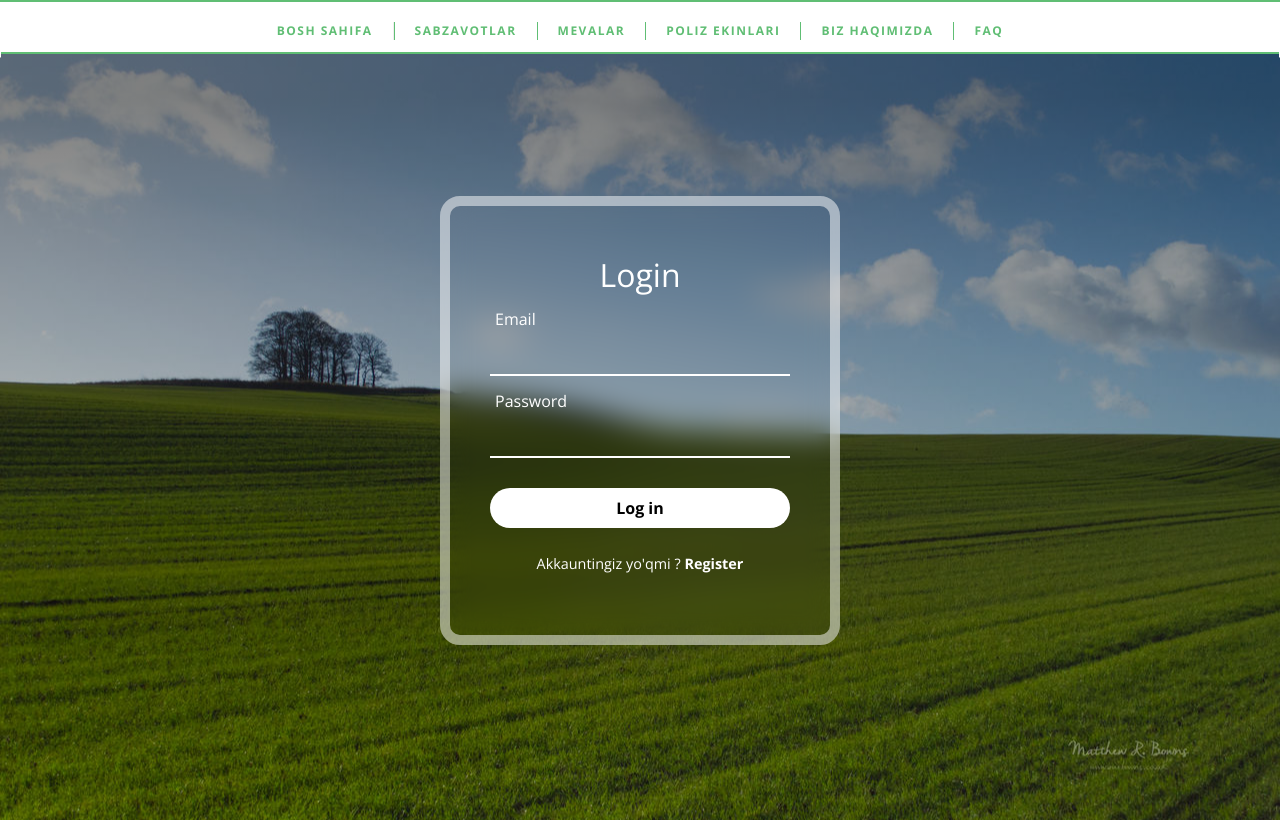
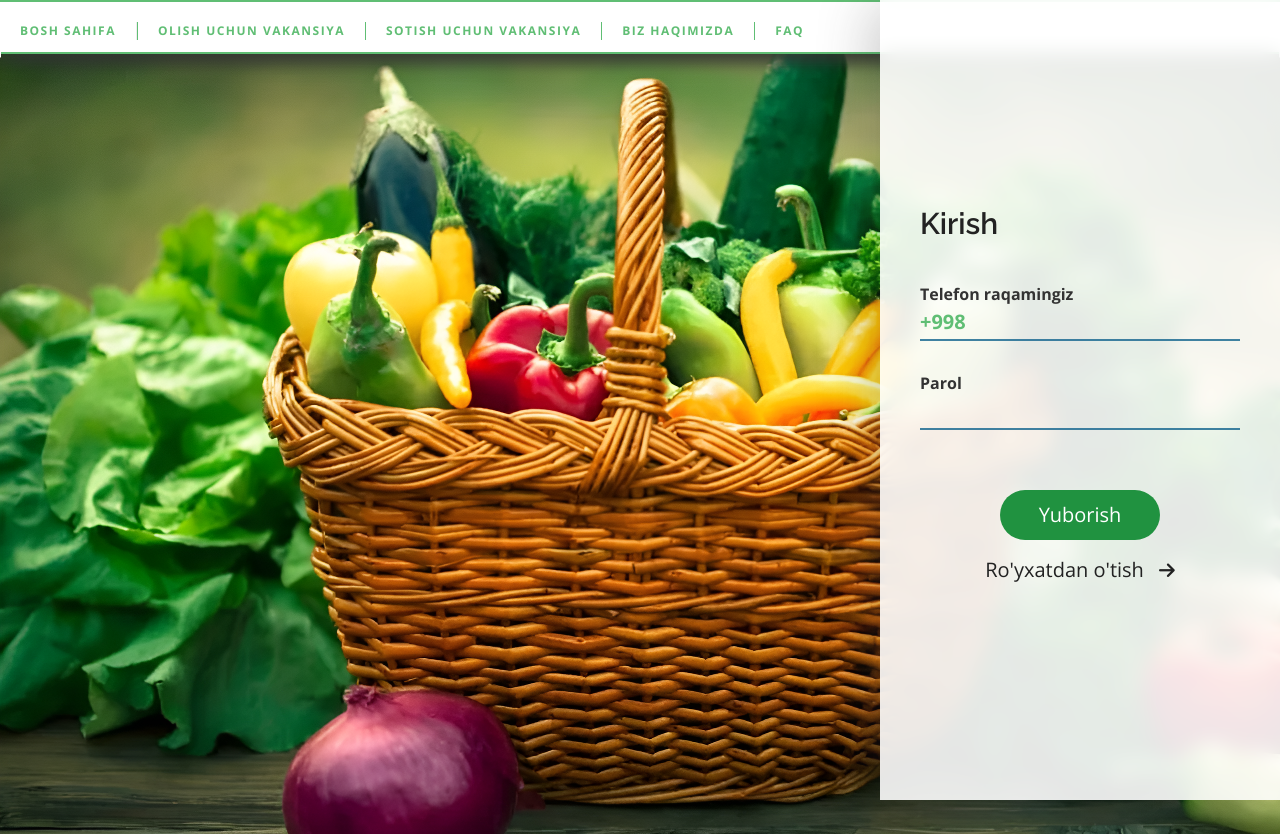
Before and after one commit to EhsonjonKomiljonov/green-sale, a React (Vite) app: page /login in a window 1280 px wide. Built offline with nearby package versions, Linux system fonts and the light colour scheme.

Commit message:
add logout modal

```diff
--- a/src/API/api.js
+++ b/src/API/api.js
@@ -4,6 +4,7 @@
 
 export const API = {
   registerUser: (user) => axios.post(host + '/api/auth/register', user),
+  loginUser: (user) => axios.post(host + '/api/auth/login', user),
   verifyContact: (obj) => axios.post(host + '/api/auth/register/verify', obj),
   sendContact: (phone) =>
     axios.post(
--- a/src/components/Header/Header.jsx
+++ b/src/components/Header/Header.jsx
@@ -11,7 +11,6 @@
   const [scroll, setScroll] = useState(false);
   let lastScrollY = 0;
   const [menu, setMenu] = useState(false);
-  const [loading, setLoading] = useState(false);
 
   const openMenu = () => {
     setMenu(true);
@@ -57,24 +56,17 @@
               </select>
               <span className="localization__arrow"></span>
             </div>
-            <button
+            <a
+              href="#log-out-modal"
               className={`btn text-white ${token ? '' : 'd-none'}`}
-              onClick={() => {
-                setLoading(true);
-                setTimeout(() => {
-                  dispatch(removeToken());
-                  localStorage.removeItem('token');
-                  setLoading(false);
-                }, 3000);
-              }}
             >
-              Log Out
-            </button>
+              Chiqish
+            </a>
             <div className={`site-header__sign ${token ? 'd-none' : ''}`}>
               <Link className="me-3" to="/login">
-                Login
+                Kirish
               </Link>
-              <Link to="/register">Register</Link>
+              <Link to="/register">Ro'yxatdan o'tish</Link>
             </div>
           </div>
           <div className="site-header__center d-flex align-items-center justify-content-between">
@@ -169,6 +161,22 @@
           </ul>
         </div>
       </div>
+      <div id="log-out-modal">
+        <div>
+          <a href="#">&times;</a>
+          <button
+            onClick={() => {
+              setTimeout(() => {
+                dispatch(removeToken());
+                localStorage.removeItem('token');
+                location.reload();
+              }, 3000);
+            }}
+          >
+            Chiqishni tasdiqlash!
+          </button>
+        </div>
+      </div>
     </header>
   );
 };
--- a/src/components/Header/header.scss
+++ b/src/components/Header/header.scss
@@ -29,6 +29,60 @@
     color: #aaa;
     font-size: 13px;
   }
+}
+
+#log-out-modal {
+  position: fixed;
+  top: 0;
+  right: 0;
+  left: 0;
+  bottom: 0;
+  z-index: 10;
+  display: none;
+  background-color: #00000074;
+
+  div {
+    position: relative;
+    width: 500px;
+    height: 400px;
+    display: flex;
+    align-items: center;
+    justify-content: center;
+  }
+
+  a {
+    position: absolute;
+    top: 20px;
+    right: 20px;
+    padding: 2px 14px;
+    border-radius: 5px;
+    font-weight: 700;
+    color: #fff;
+    border: 2px solid #fff;
+    font-size: 30px;
+  }
+
+  button {
+    width: 300px;
+    height: 80px;
+    text-transform: uppercase;
+    border-radius: 10px;
+    font-size: 22px;
+    color: #fff;
+    background-color: #174b60;
+    border: 2px solid transparent;
+    transition: all 0.3s ease;
+
+    &:hover {
+      background-color: transparent;
+      border: 2px solid #fff;
+    }
+  }
+}
+
+#log-out-modal:target {
+  display: grid;
+  place-items: center;
 }
 
 .menu-btn {
@@ -86,7 +140,7 @@
 .site-header__bottom {
   .nav {
     position: absolute;
-    bottom: -32px;
+    bottom: -23px;
     width: 100%;
     padding: 20px 20px;
     border-radius: 6px;
@@ -220,8 +274,21 @@
 @media screen and (max-width: 1290px) {
   .site-header__bottom {
     .nav {
-      max-width: 770px;
-      left: calc(50% - 380px);
+      max-width: 825px;
+      left: calc(50% - 410px);
+    }
+  }
+}
+
+@media screen and (max-width: 925px) {
+  .site-header__bottom {
+    .nav {
+      max-width: 781px;
+      left: calc(50% - 390px);
+    }
+
+    li {
+      font-size: 11px !important;
     }
   }
 }
--- a/src/pages/Login/Login.jsx
+++ b/src/pages/Login/Login.jsx
@@ -1,12 +1,24 @@
 import { ErrorMessage, Field, Form, Formik } from 'formik';
-import { useState } from 'react';
-import { Link } from 'react-router-dom';
+import { useContext, useState } from 'react';
+import { Link, useNavigate } from 'react-router-dom';
 import * as Yup from 'yup';
+import { motion } from 'framer-motion';
 import '../../components/Header/header.scss';
 import './login.scss';
+import { AuthContext } from '../../context/AuthContext';
+import { useMutation } from 'react-query';
+import { API } from '../../API/api';
+import { GreenButton } from '../../components/GreenButton/GreenButton';
+import { toast } from 'react-toastify';
+import { useDispatch } from 'react-redux';
+import { setToken } from '../../redux/token/tokenAction';
 
 export const Login = () => {
   const [menu, setMenu] = useState(false);
+  const navigate = useNavigate();
+  const { setAuth } = useContext(AuthContext);
+  const dispatch = useDispatch();
+  document.body.style.overflow = 'hidden';
 
   const openMenu = () => {
     setMenu(true);
@@ -19,42 +31,81 @@
   };
 
   const initialValues = {
-    email: '',
+    phoneNumber: '',
     password: '',
   };
 
+  const validationSchema = Yup.object({
+    phoneNumber: Yup.string()
+      .required('Iltimos Telefon raqamingizni kiriting!')
+      .min(8, 'Telefon raqam uzunligi 8 tadan ortiq bolishi lozim!')
+      .max(9, "Telefon raqam uzunligi eng ko'pi 9 ta bolishi mumkin!"),
+    password: Yup.string()
+      .required('Iltimos parolingizni kiriting!')
+      .matches(/[0-9]/, "Parolda bir dona bo'lsa ham raqam bo'lishi lozim!")
+      .matches(
+        /[a-z]/,
+        "Parolda bir dona bo'lsa ham kichik harf bo'lishi lozim!"
+      )
+      .matches(
+        /[A-Z]/,
+        "Parolda bir dona bo'lsa ham katta harf ishlatilishi lozim!"
+      )
+      .matches(
+        /[\`!@#$%^&*()_+={}\[\]:;\"'<>,.?\\\/]+/,
+        'Parolda simbol ishlatilishi lozim. misol (#$%)'
+      ),
+  });
+
+  const { mutate } = useMutation('signin-user', API.loginUser, {
+    onSuccess: (data) => {
+      if (data.data.token) {
+        localStorage.setItem('token', data.data.token);
+        dispatch(setToken(data.data.token));
+        toast.success('Kirish muvaffaqiyatli bitdi!');
+        setTimeout(() => {
+          navigate('/');
+        }, 3000);
+      }
+    },
+    onError: (err) => {
+      toast.error(
+        err.response.data.ErrorMessage == 'User already exists'
+          ? "Bunday user avval ro'yhatdan o'tgan!"
+          : err.response.data.ErrorMessage
+      );
+    },
+  });
+
   const onSubmit = (values, { resetForm }) => {
-    resetForm();
+    setAuth('+998' + values.phoneNumber);
+    mutate({
+      phoneNumber: '+998' + values.phoneNumber,
+      password: values.password,
+    });
   };
-
-  const validationSchema = Yup.object({
-    email: Yup.string()
-      .required('Iltimos emailni kiriting!')
-      .min(9, 'Email uzunligi 9 tadan ortiq bolishi lozim!')
-      .max(120, "Email uzunligi eng ko'pi 120 ta bolishi mumkin!"),
-    password: Yup.string().required('Iltimos parolingizni kiriting!'),
-  });
 
   return (
     <>
       <div className="site-header__bottom">
         <nav
-          className="nav"
+          className="nav register-nav"
           style={{
             position: 'fixed',
             top: '0',
             left: '0',
-            zIndex: '9',
-            maxWidth: '1550px',
+            zIndex: '5',
+            maxWidth: '100%',
             height: '54px',
             borderRadius: '0',
             transition: 'all .5s ease',
+            boxShadow: '10px 5px 20px #333, -10px 10px 10px #3333335e',
           }}
         >
           <ul
             className={`nav__list d-flex align-items-center ${
               scroll
-                ? 'w-100 justify-content-center'
+                ? 'w-100 justify-content-start ms-xxl-4 '
                 : 'justify-content-between'
             }`}
           >
@@ -62,13 +113,10 @@
               <Link to="/">Bosh sahifa</Link>
             </li>
             <li>
-              <Link to="/vegetables">Sabzavotlar</Link>
+              <Link to="/buy-vacancy">Olish uchun vakansiya</Link>
             </li>
             <li>
-              <Link to="/fruits">Mevalar</Link>
-            </li>
-            <li>
-              <Link to="/organic">Poliz ekinlari</Link>
+              <Link to="/sell-vacancy">Sotish uchun vakansiya</Link>
             </li>
             <li>
               <Link to="/about">Biz Haqimizda</Link>
@@ -79,53 +127,73 @@
           </ul>
         </nav>
       </div>
-
-      <div className="login-menu">
+      <div className="signup-menu">
         <button className="menu-btn" onClick={() => openMenu()}>
           <i className="fa-solid fa-bars"></i>
         </button>
       </div>
 
       <section className="login">
-        <div className="container">
         <div className="login__inner">
-            <div class="form-box">
-              <div class="form-value">
+          <motion.div
+            initial={{ opacity: 0 }}
+            whileInView={{
+              opacity: [0, 0.5, 1],
+              transition: { duration: 0.7 },
+            }}
+            className="login__img-box"
+          ></motion.div>
+          <motion.div
+            className="login__form-box"
+            initial={{ x: 300, opacity: 0 }}
+            whileInView={{ x: 0, opacity: 1, transition: { duration: 1 } }}
+          >
+            <button className="menu-btn menu-form" onClick={() => openMenu()}>
+              <i className="fa-solid fa-bars"></i>
+            </button>
+            <h2>Kirish</h2>
             <Formik
               initialValues={initialValues}
               validationSchema={validationSchema}
               onSubmit={onSubmit}
             >
               <Form>
-                    <h2>Login</h2>
-                    <div className="inputbox">
-                      <Field name="email" type="email" required />
-                      <label htmlFor>Email</label>
-                      <span className="text-danger">
-                        <ErrorMessage name="email" />
+                <div className="d-flex flex-column input-box">
+                  <label className="label" htmlFor="phoneNumber">
+                    Telefon raqamingiz
+                  </label>
+                  <div className="d-flex align-items-center phone">
+                    <span>+998</span>
+                    <Field name="phoneNumber" type="number" />
+                    <span className="err-message" data-has-content>
+                      <ErrorMessage name="phoneNumber" />
                     </span>
                   </div>
-                    <div className="inputbox">
-                      <Field name="password" type="password" required />
-                      <label htmlFor>Password</label>
-                      <span className="text-danger">
+                </div>
+
+                <div className="d-flex flex-column input-box">
+                  <label className="label" htmlFor="password">
+                    Parol
+                  </label>
+                  <Field name="password" type="password" />
+                  <span className="err-message" data-has-content>
                     <ErrorMessage name="password" />
                   </span>
                 </div>
-                    <button>Log in</button>
-                    <div className="register">
-                      <p>
-                        Akkauntingiz yo'qmi ?
-                        <Link to="/register"> Register </Link>
-                      </p>
+
+                <div className="btn-box">
+                  <GreenButton text="Yuborish" type="submit" />
+                  <Link to="/login">
+                    Ro'yxatdan o'tish{' '}
+                    <i className="fa-solid fa-arrow-right"></i>
+                  </Link>
                 </div>
               </Form>
             </Formik>
-              </div>
-            </div>
-          </div>
+          </motion.div>
         </div>
       </section>
+
       <div
         className={`menu ${menu ? 'open' : ''}`}
         onClick={(evt) => closeMenu(evt)}
@@ -146,13 +214,10 @@
               <Link to="/">Bosh sahifa</Link>
             </li>
             <li>
-              <Link to="/vegetables">Sabzavotlar</Link>
+              <Link to="/buy-vacancy">Olish uchun vakansiya</Link>
             </li>
             <li>
-              <Link to="/fruits">Mevalar</Link>
-            </li>
-            <li>
-              <Link to="/organic">Poliz ekinlari</Link>
+              <Link to="/sell-vacancy">Sotish uchun vakansiya</Link>
             </li>
             <li>
               <Link to="/about">Biz Haqimizda</Link>
--- a/src/pages/Login/login.scss
+++ b/src/pages/Login/login.scss
@@ -1,163 +1,255 @@
-.login-menu {
-  width: 100%;
-  background-color: #60be74;
-  padding: 10px;
-}
-
 .login {
-  display: flex;
-  justify-content: center;
-  align-items: center;
-  min-height: 100vh;
-  background-position: center;
-  width: 100%;
-  padding: 20px 0;
-  background-image: linear-gradient(
-      360deg,
-      rgba(0, 0, 0, 0) 0%,
-      rgba(0, 0, 0, 0.37) 69.5%,
-      rgba(0, 0, 0, 0.5) 90.34%
-    ),
-    url('../../assets/images/login-bg.jpg');
-  background-repeat: no-repeat;
-  background-size: cover;
+  padding-top: 34px;
 
   &__inner {
     display: flex;
-    justify-content: center;
+    align-items: center;
+    justify-content: space-between;
   }
 
-  .form-box {
-    position: relative;
+  &__img-box {
     width: 100%;
-    max-width: 400px;
-    padding: 50px 20px;
-    background: transparent;
-    border: 10px solid rgba(255, 255, 255, 0.5);
-    border-radius: 20px;
-    backdrop-filter: blur(15px);
-    display: flex;
-    justify-content: center;
-    align-items: center;
+    height: 100vh;
+    background-image: url('../../assets/images/bg-register.png');
+    background-repeat: no-repeat;
+    background-position: left center;
+    background-size: 100% cover;
   }
 
-  h2 {
-    font-size: 2em;
-    color: #fff;
-    text-align: center;
-  }
+  &__form-box {
+    position: fixed;
+    top: 0;
+    right: 0;
+    z-index: 6;
+    overflow-y: auto;
+    display: flex;
+    flex-direction: column;
+    justify-content: center;
+    width: 100%;
+    max-width: 550px;
+    padding: 30px 40px 40px;
+    height: 100vh;
+    background-color: #ffffffe5;
+    backdrop-filter: blur(10px);
+    box-shadow: -10px 5px 50px #3333333f;
 
-  .inputbox {
-    position: relative;
-    width: 100%;
-    min-width: 300px;
-    max-width: 310px;
-    margin: 30px 0;
-    border-bottom: 2px solid #fff;
+    .menu-form {
+      display: none;
+    }
+
+    h2 {
+      margin-bottom: 40px;
+      font-family: 'Raleway';
+      font-size: 30px;
+      font-weight: 600;
+      color: #222;
+    }
+
+    .input-box {
+      position: relative;
+    }
+
+    label {
+      color: #333;
+      font-weight: bold;
+    }
+
+    input {
+      margin-bottom: 30px;
+      padding: 3px;
+      font-weight: 400;
+      font-size: 18px;
+      background-color: transparent;
+      border: none;
+      border-bottom: 2px solid #1c6b92d6;
+      outline: none;
+      color: #222222;
+    }
+
+    select {
+      margin-top: 5px;
+      margin-bottom: 30px;
+      padding: 10px 20px;
+      border: none;
+      border-radius: 4px;
+      outline: none;
+      background-image: url('../../assets/images/arrow-down.svg');
+      background-size: 12px;
+      background-position: right 20px center;
+      background-repeat: no-repeat;
+      background-color: #60be74cf;
+      appearance: none;
+      color: #fff;
+    }
 
     span {
-      font-size: 13px;
-      font-weight: bold;
+      position: absolute;
+      top: 30px;
+      right: 0;
+      color: #e74646;
+      font-weight: 600;
+      font-size: 12px;
     }
-  }
 
-  .inputbox label {
-    position: absolute;
-    top: -5px;
-    left: 5px;
-    transform: translateY(-50%);
-    color: #fff;
-    font-size: 1em;
-    pointer-events: none;
-    transition: 0.5s;
-  }
+    div.phone {
+      border-bottom: 2px solid #1c6b92d6;
+      margin-bottom: 30px;
 
-  .inputbox input {
-    width: 100%;
-    height: 50px;
-    background: transparent;
-    border: none;
-    outline: none;
-    font-size: 1em;
-    padding: 0 35px 0 5px;
-    color: #fff;
-  }
+      input {
+        width: 100%;
+        border: none;
+        margin: 0;
+      }
 
-  .inputbox ion-icon {
-    position: absolute;
-    right: 8px;
-    color: #fff;
-    font-size: 1.2em;
-    top: 20px;
-  }
+      input[type='number']::-webkit-inner-spin-button,
+      input[type='number']::-webkit-outer-spin-button {
+        -webkit-appearance: none;
+        margin: 0;
+      }
 
-  .forget {
-    display: flex;
-    justify-content: space-between;
-    margin: 10px 0 15px;
-    font-size: 0.9em;
-    color: #fff;
-  }
+      span:not(.err-message) {
+        position: static;
+        color: #60be74;
+        margin-right: 10px;
+        font-size: 20px;
+      }
+    }
 
-  .forget label:nth-child(2) {
-    order: 1;
-  }
+    .btn-box {
+      display: flex;
+      align-items: center;
+      margin-top: 30px;
 
-  .forget label {
-    display: flex;
-    align-items: center;
-  }
+      button {
+        width: 50%;
+        margin-right: 30px;
+      }
 
-  .forget label input[type='checkbox'] {
-    margin-right: 6px;
-  }
+      a {
+        color: #222;
+        font-size: 20px;
+        font-weight: 500;
 
-  .forget label a {
-    color: #fff;
-    text-decoration: none;
-  }
+        i {
+          margin-left: 10px;
+          font-size: 18px;
+        }
 
-  .forget label a:hover {
-    text-decoration: underline;
-  }
-
-  button {
-    width: 100%;
-    height: 40px;
-    border-radius: 40px;
-    background: #fff;
-    border: none;
-    outline: none;
-    cursor: pointer;
-    font-size: 1em;
-    font-weight: 600;
-  }
-
-  .register {
-    font-size: 0.9em;
-    color: #fff;
-    text-align: center;
-    margin: 25px 0 10px;
-  }
-
-  .register p a {
-    text-decoration: none;
-    color: #fff;
-    font-weight: 600;
-  }
-
-  .register p a:hover {
-    text-decoration: underline;
+        &:hover {
+          text-decoration: underline;
+        }
+      }
+    }
   }
 }
 
-@media screen and (max-width: 360px) {
-  .form-box {
-    padding: 35px 15px !important;
+@media screen and (max-width: 1370px) {
+  .login {
+    &__form-box {
+      max-width: 400px;
+
+      .btn-box {
+        display: flex;
+        flex-direction: column;
+        align-items: center;
+
+        button {
+          margin-right: 0;
+          margin-bottom: 15px;
+        }
+      }
+    }
+  }
+}
+
+@media screen and (max-width: 1225px) {
+  .register-nav {
+    li:first-child {
+      padding: 0 10px 0 0 !important;
+    }
+    li + li {
+      padding: 0 10px !important;
+    }
+    a {
+      font-weight: 600;
+    }
+  }
+}
+
+@media screen and (max-width: 1145px) {
+  .register-nav {
+    display: none;
   }
 
-  .inputbox {
-    max-width: 300px !important;
-    min-width: 200px !important;
+  .login {
+    padding-top: 0;
+  }
+
+  .signup-menu {
+    width: 100%;
+    background-color: #60be74;
+    padding: 10px;
+
+    button {
+      display: grid !important;
+      place-items: center;
+    }
   }
 }
+
+@media screen and (max-width: 930px) {
+  .login {
+    padding-top: 0 !important;
+
+    &__img-box {
+      background-image: url('../../assets/images/bg-mobile-register.png');
+      background-size: cover;
+      background-position: right;
+    }
+
+    &__form-box {
+      background-color: #fff;
+    }
+  }
+}
+
+@media screen and (max-width: 455px) {
+  .signup-menu {
+    display: none;
+  }
+
+  .login {
+    &__form-box {
+      padding:0;
+      z-index: 4;
+
+      h2 {
+        text-align: center;
+      }
+
+      .menu-form {
+        position: absolute;
+        left: 10px;
+        top: 10px;
+        display: block;
+        margin: 20px 20px 0;
+      }
+
+      form {
+        padding: 0 40px;
+      }
+    }
+  }
+}
+
+@media screen and (max-width: 370px) {
+  .login__form-box {
+    h2 {
+      font-size: 24px !important;
+    }
+
+    button {
+      font-size: 18px !important;
+    }
+  }
+}
--- a/src/pages/Register/Register.jsx
+++ b/src/pages/Register/Register.jsx
@@ -8,10 +8,10 @@
 import { AuthContext } from '../../context/AuthContext';
 import { cities } from '../../db/cities';
 import { motion } from 'framer-motion';
+import { districts } from '../../db/districts';
+import { GreenButton } from '../../components/GreenButton/GreenButton';
 import '../../components/Header/header.scss';
 import './register.scss';
-import { districts } from '../../db/districts';
-import { GreenButton } from '../../components/GreenButton/GreenButton';
 
 export const Register = () => {
   const [menu, setMenu] = useState(false);
--- a/src/pages/VerifyContact/VerifyContact.jsx
+++ b/src/pages/VerifyContact/VerifyContact.jsx
@@ -17,7 +17,7 @@
   const dispatch = useDispatch();
   const { auth } = useContext(AuthContext);
   const navigate = useNavigate();
-  const [timer, setTimer] = useState(10);
+  const [timer, setTimer] = useState(90);
   const [isError, setIsError] = useState(false);
 
   const { mutate: newPassword } = useMutation(
```
Lines whose indentation alone changed are shown as unchanged.
